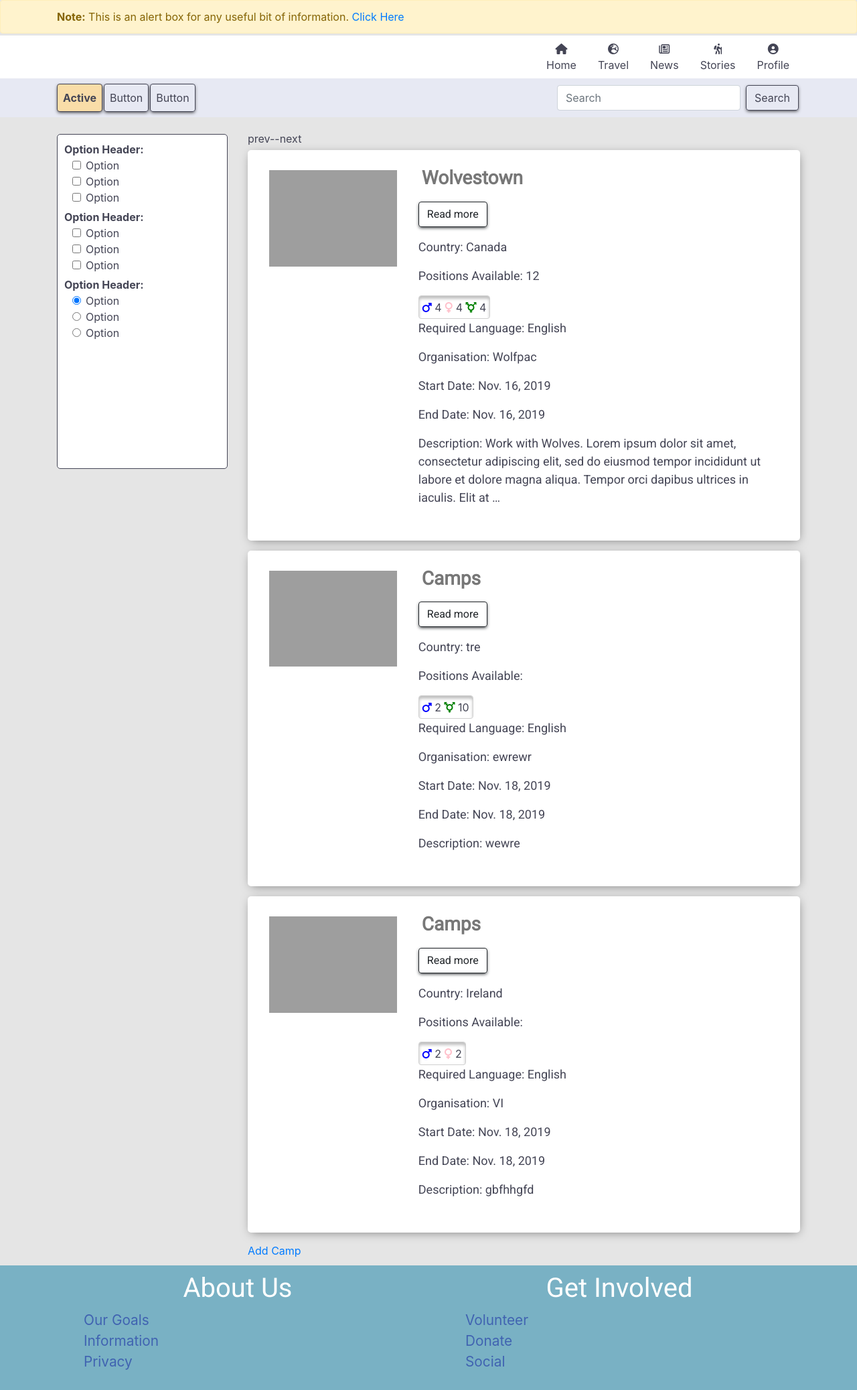
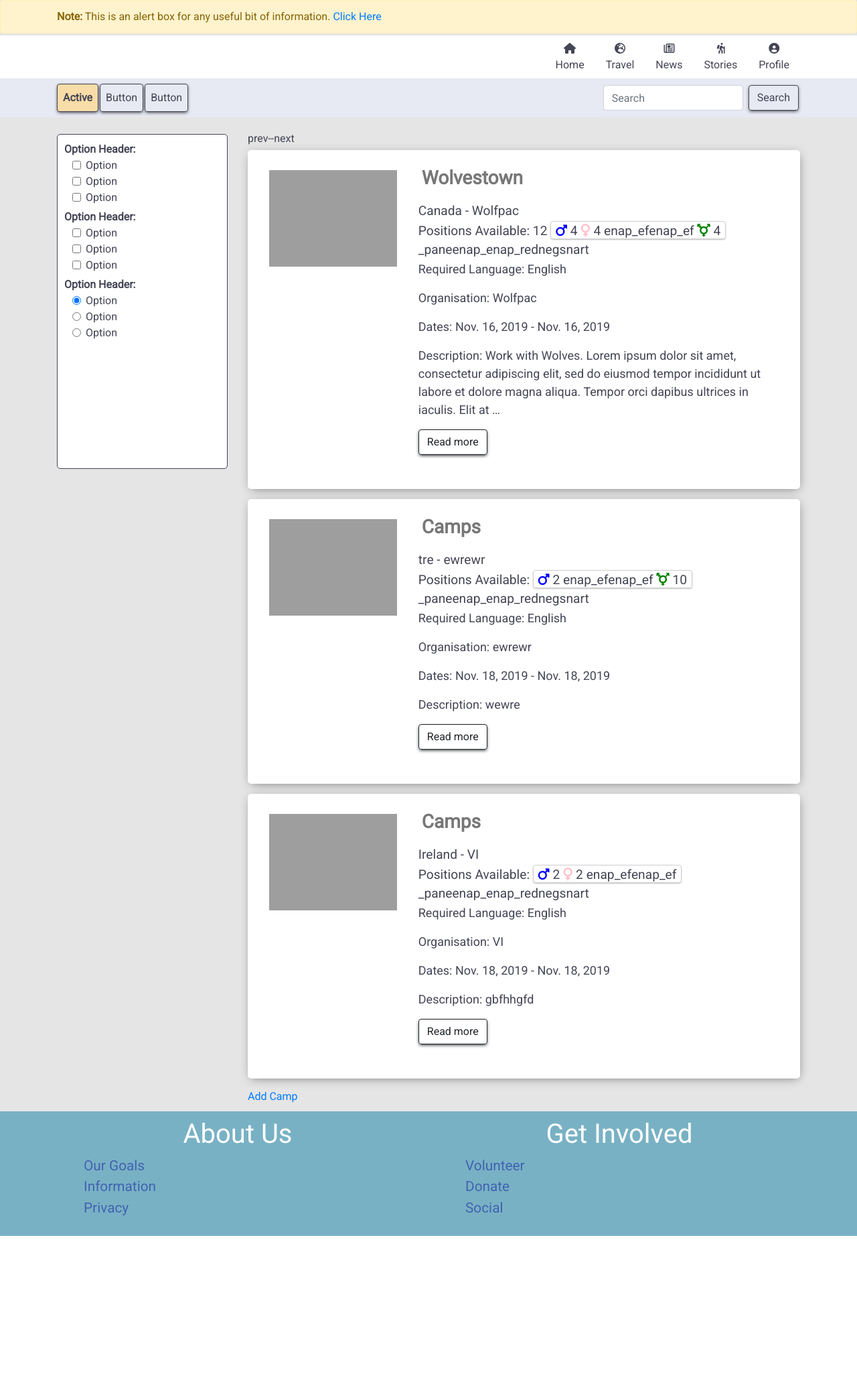
Before and after one commit to Pattern-Projects/volunteer-fsf-project, a Django app: page / in a window 1280 px wide. Shown: the whole page at 67% size. After the commit the page ends 1845 px from the top, so only its background shows below. Run offline with Django 3.2, Linux system fonts and the light colour scheme; data comes from the database, SQL or seed files in the repository; both versions use the stored data as it was after the commit; some libraries are stand-ins or nearby versions; some web fonts are replaced; grey boxes are pictures that could not be loaded.

Commit message:
Add gender panes

```diff
--- a/camps/templates/camps.html
+++ b/camps/templates/camps.html
@@ -150,37 +150,37 @@ Camps
 					<img src="https://cdn.pixabay.com/photo/2018/05/28/22/11/message-in-a-bottle-3437294__340.jpg"/>
                 </div>
 					<div class="col-md-8 col-sm-12">
-						<h3>{{ camp.title }}</h3>
+						<a href="{% url 'camp_details' camp.id %}" class=""><h3>{{ camp.title }}</h3></a>
 						<div class="row">
 							<div class="col-xs-9">
-								<p><a href="{% url 'camp_details' camp.id %}" class="btn btn-default">Read more</a></p>
-								<p><span class="boldtext">Country:</span> {{ camp.country }} </p>
-
+                                <div class="sub-heading">
+								{{ camp.country }} - {{camp.organisation}}
+								</div>
 
 
 
                                 <!-- Show positions if positions set -->
                                 {% if camp.positions or camp.positions_male or camp.positions_female or camp.positions_other %}
-                                    <p><span class="boldtext">Positions Available:</span>
+                                    <span class="boldtext">Positions Available:</span>
                                         {% if camp.positions %}{{ camp.positions }}{% endif %}
-                                    </p>
+
                                     {% if camp.positions_male or camp.positions_female or camp.positions_other %}
                                         <div class="gender-container">
                                             {% if camp.positions_male %}
-                                                <i class="fas fa-mars"></i>
+                                                <i class="fas fa-mars"_pane></i>
                                                 {{ camp.positions_male }}
                                             {% endif %}
                                             {% if camp.positions_female %}
                                                 <i class="fas fa-venus"></i>
                                                 {{ camp.positions_female }}
                                             {% endif %}
-                                            {% if camp.positions_other %}
+enap_efenap_ef                                            {% if camp.positions_other %}
                                                 <i class="fas fa-transgender-alt"></i>
 
                                                 {{ camp.positions_other }}
                                             {% endif %}
                                         </div>
-                                    {% endif %}
+_paneenap_enap_rednegsnart                                    {% endif %}
 								{% endif %}
 
 
@@ -188,9 +188,10 @@ Camps
 								    <p><span class="boldtext">Required Language:</span> {{ camp.required_language }} </p>
 								{% endif %}
                                 <p><span class="boldtext">Organisation:</span> {{camp.organisation}}</p>
-								<p><span class="boldtext">Start Date:</span> {{camp.start_date}}</p>
-								<p><span class="boldtext">End Date:</span> {{camp.end_date}}</p>
+								<p><span class="boldtext">Dates:</span> {{camp.start_date}} - {{camp.end_date}}</p>
 							    <p><span class="boldtext">Description:</span> {{ camp.description|truncatewords:30 }}</p>
+                                <p><a href="{% url 'camp_details' camp.id %}" class="btn btn-default">Read more</a></p>
+
 							</div>
 						</div>
 					</div>
--- a/static/css/content.css
+++ b/static/css/content.css
@@ -20,14 +20,14 @@
 
 .item-box .gender-container {
     display: inline-block;
-    height: 35px;
-    line-height: 35px;
-    padding-left: 5px;
-    padding-right: 5px;
+    height: 27px;
+    line-height: 27px;
+    padding-left: 7px;
+    padding-right: 7px;
 
     border: 1px solid #D0D0D0;
     box-sizing: border-box;
-    box-shadow: inset 0px 4px 4px rgba(0, 0, 0, 0.25);
+    box-shadow: 0px 1px 2px rgba(0, 0, 0, 0.25);
     border-radius: 4px;
 
 }
--- a/static/css/styles.css
+++ b/static/css/styles.css
@@ -1,5 +1,6 @@
 /* Body */
 body {
+    font-family: roboto;
     background-color: #E5E5E5;
     color: #444555;
 }
@@ -150,6 +151,7 @@ footer {
     -moz-box-shadow: 1px 3px 15px -4px rgba(0,0,0,0.5);
     box-shadow: 1px 3px 15px -4px rgba(0,0,0,0.5);
 
+    font-size: 1.2rem;
     padding: 15px;
 }
 
```
Also changed, not shown: db.sqlite3.
